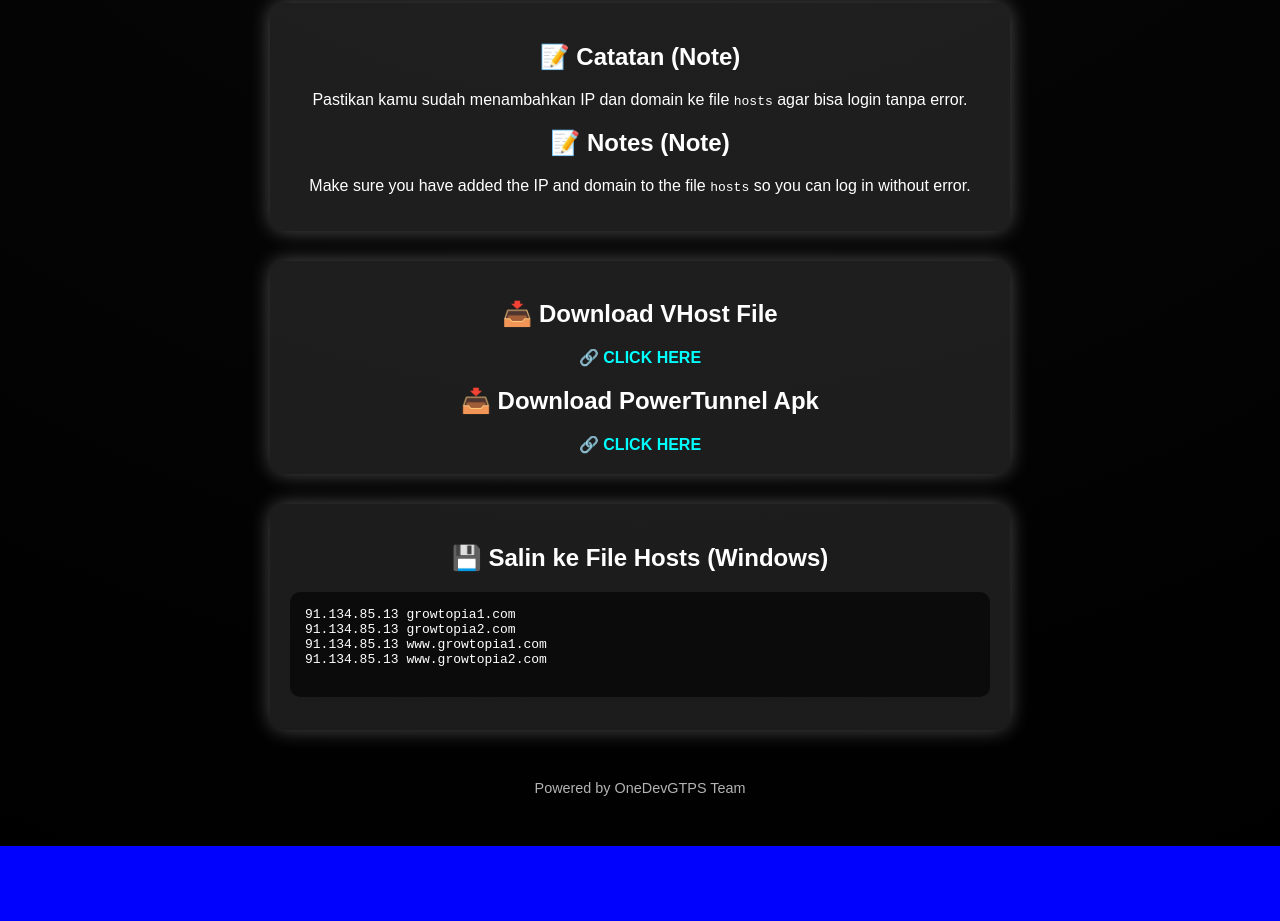
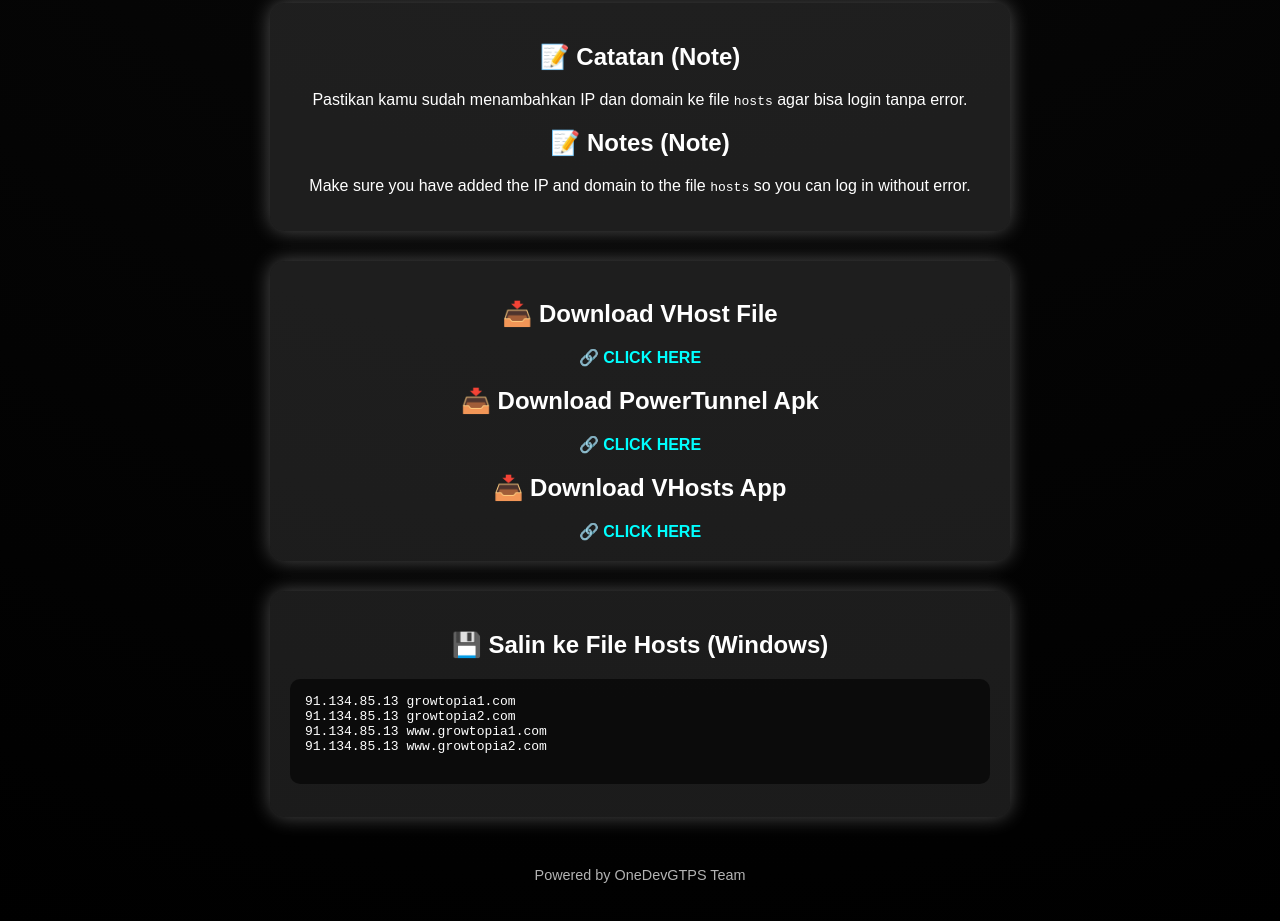
Before and after one commit to MINGYUknet/OneDevGTPS, a plain HTML site: page index.html in a window 1280 px wide. Shown: the part 706-1627 px from the top of the page. Before the commit the page ends 1552 px from the top, so only its background shows below. Drawn offline with Linux system fonts and the light colour scheme.

Commit message:
Update index.html

```diff
--- a/index.html
+++ b/index.html
@@ -112,6 +112,10 @@
     <a href="https://bit.ly/PowerTunnelApk" target="_black">
       🔗 CLICK HERE
     </a>
+    <h2>📥 Download VHosts App</h2>
+    <a href="https://www.apkmirror.com/apk/xfalcon/virtual-hosts/virtual-hosts-2-1-0-release/virtual-hosts-2-1-0-android-apk-download/" target="_black">
+      🔗 CLICK HERE
+    </a>
   </div>
 
   <div class="card">
```
